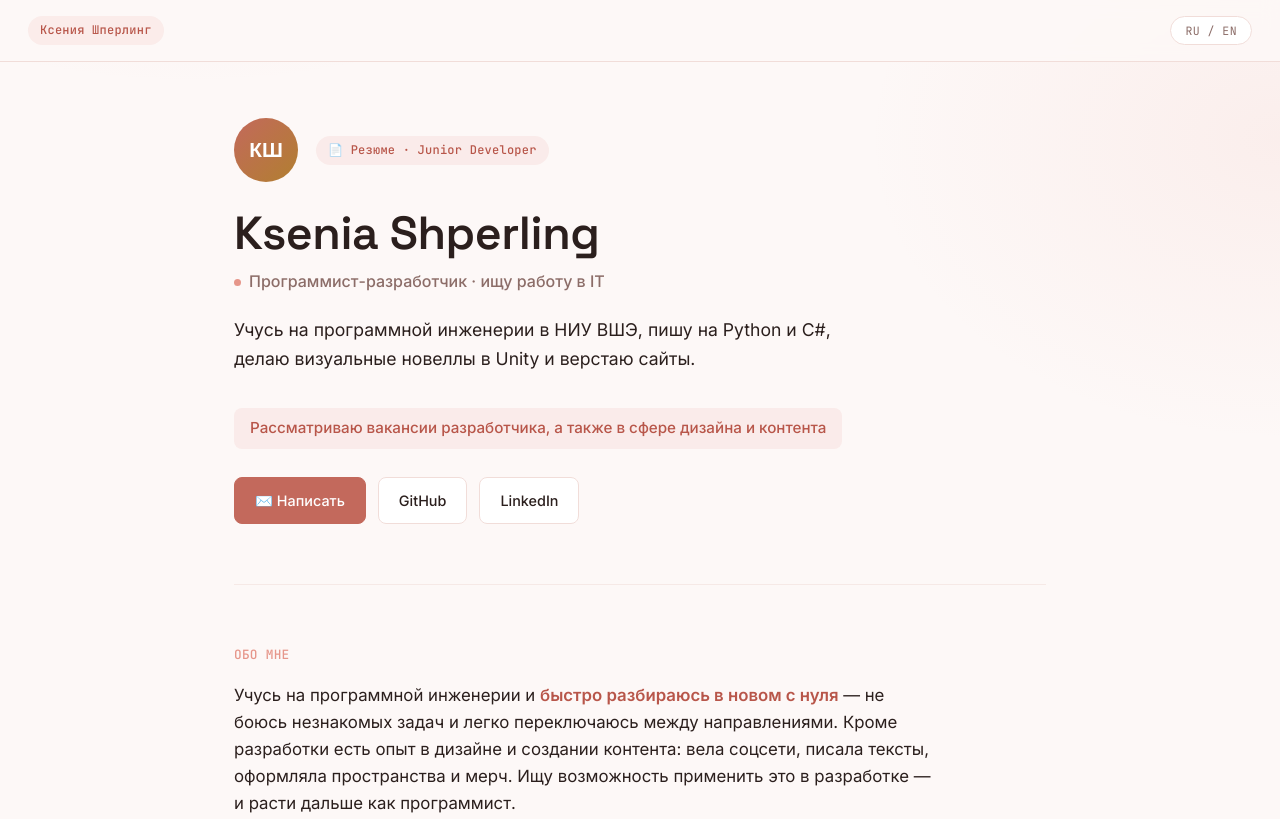
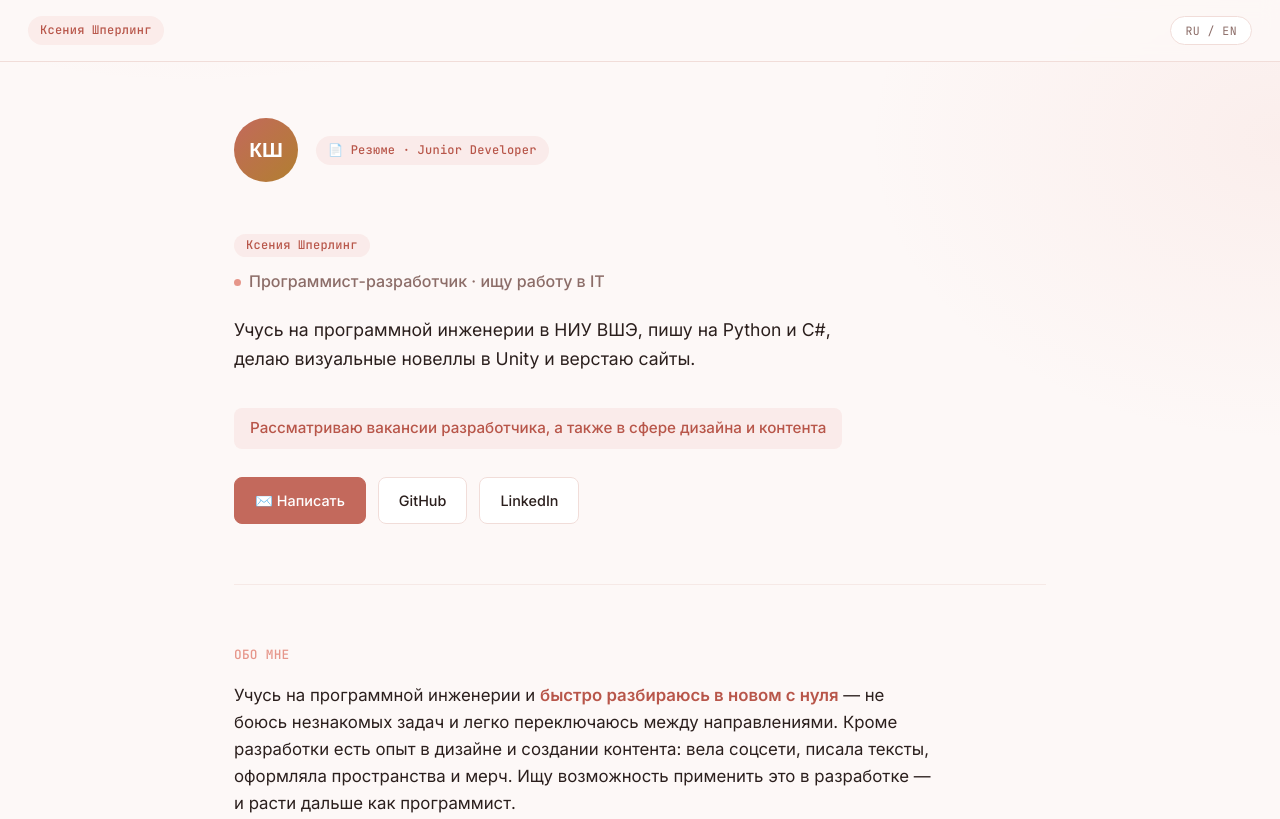
Before and after one commit to kssperling/kssperling.github.io, a plain HTML site: page resume.html in a window 1280 px wide. Shown: the top 819 px of the page. Drawn offline with Linux system fonts and the light colour scheme.

Commit message:
Update resume.html

```diff
--- a/resume.html
+++ b/resume.html
@@ -224,7 +224,10 @@
           <span class="badge" data-lang="en">📄 Résumé · Junior Developer</span>
         </div>
       </div>
-      <h1>Ksenia Shperling</h1>
+      <h1>
+      <span class="badge" data-lang="ru">Ксения Шперлинг</span>
+      <span class="badge" data-lang="en">Ksenia Shperling</span>
+      </h1>
       <div class="hero-role"><span class="dot"></span>
         <span data-lang="ru">Программист-разработчик · ищу работу в IT</span>
         <span data-lang="en">Software Developer · looking for my role in tech</span>
```
